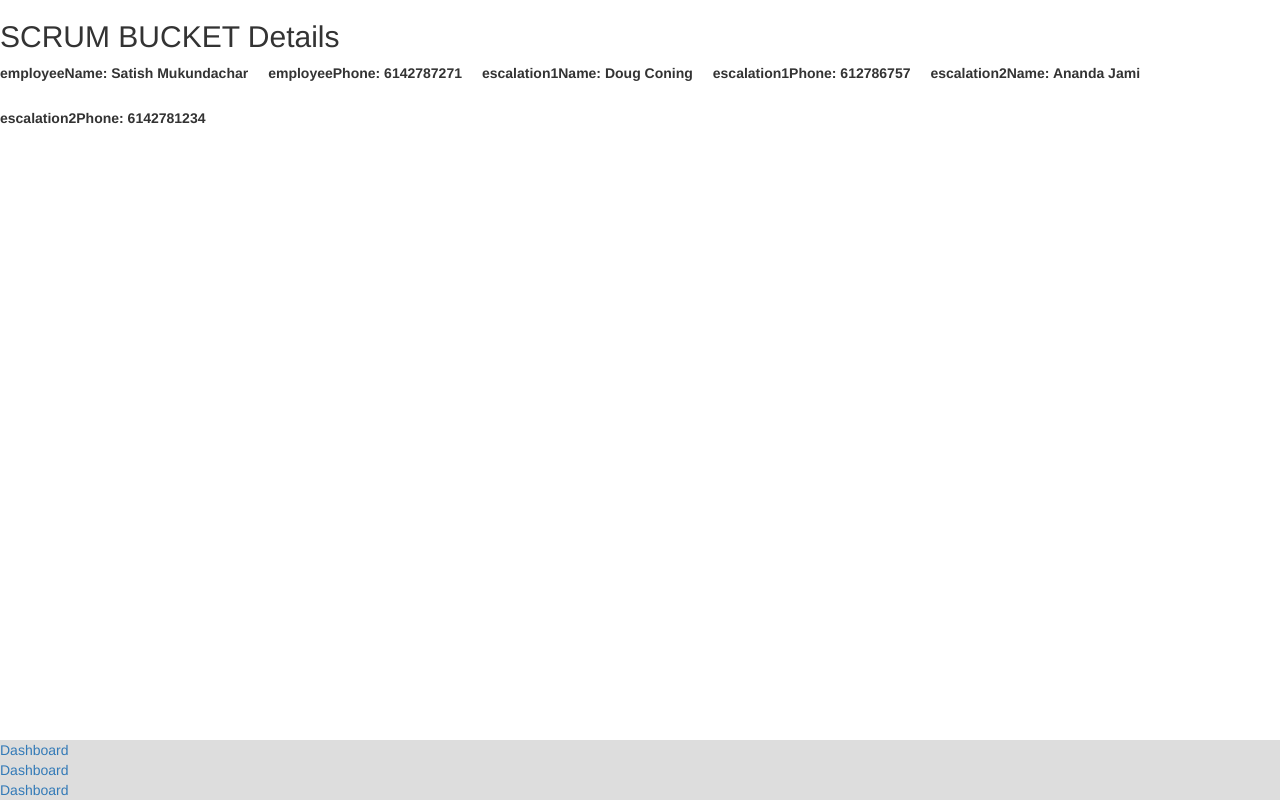
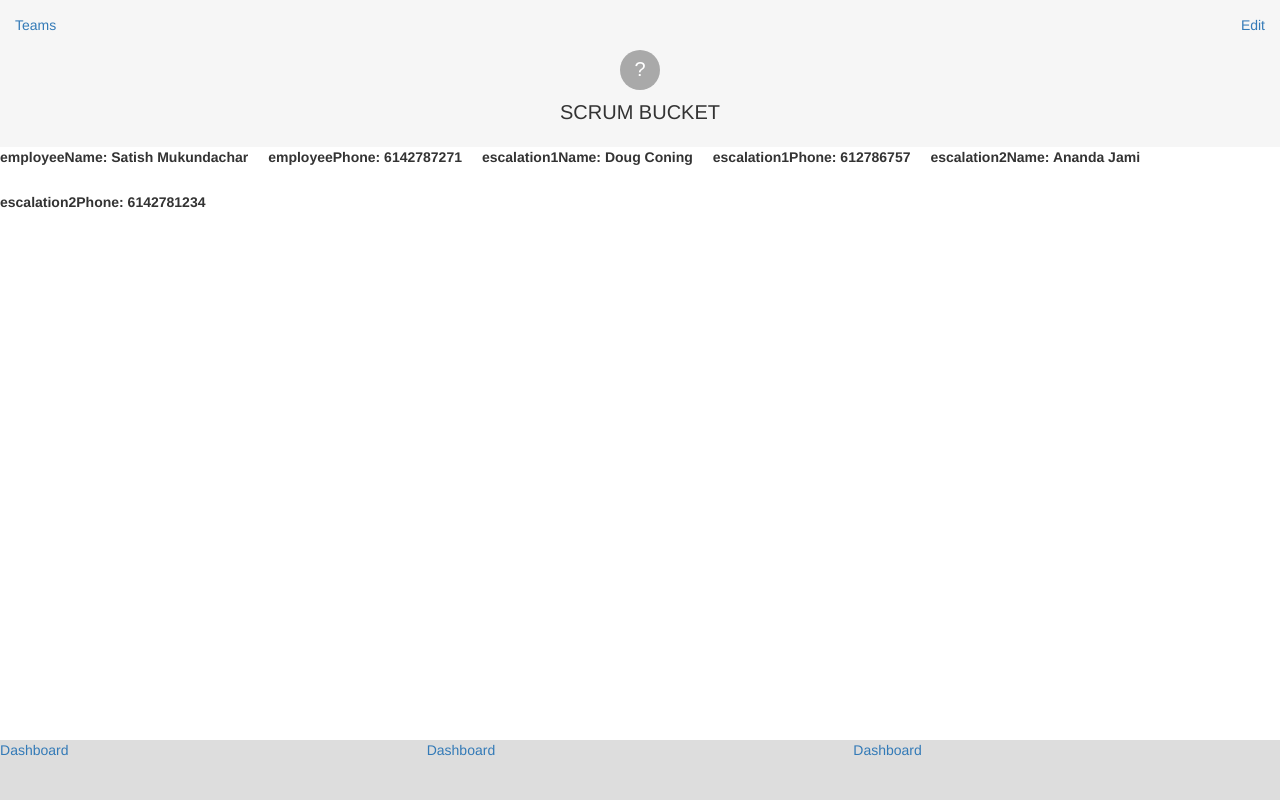
Before and after one commit to bl-scrumbucket/hackathon, an Angular app in the folder ngOnCallSupport/: page /detail/scrumBucket in a window 1280 px wide. Built offline with nearby package versions, Linux system fonts and the light colour scheme.

Commit message:
On call details changes

```diff
--- a/ngOnCallSupport/src/app/components/on-call-emp-detail/on-call-emp-detail.component.html
+++ b/ngOnCallSupport/src/app/components/on-call-emp-detail/on-call-emp-detail.component.html
@@ -1,6 +1,18 @@
-<div *ngIf="emp">
-  <h2>{{ emp.teamName | uppercase }} Details</h2>
+<div *ngIf="emp" class="oncall-details-wrapper">
+  <div class="details-header">
+    <div class="details-nav-edit">
+       <div class="teams">
+         <i></i><a routerLink="/support-dashboard">Teams</a>
+       </div>
+       <div class="edit">
+         <a routerLink="/empForm">Edit</a>
+       </div>
+    </div>
+    <span class="team-logo">?</span>
+    <span class="team-name">{{ emp.teamName | uppercase }}  </span>
 
+  </div>
+  <router-outlet></router-outlet>
   <div class="col-1-2">
     <label>employeeName: {{emp.employeeName}}
 
--- a/ngOnCallSupport/src/app/components/support-dashboard/support-dashboard.component.html
+++ b/ngOnCallSupport/src/app/components/support-dashboard/support-dashboard.component.html
@@ -24,6 +24,11 @@
              <polyline stroke-linejoin="miter"
                points="12,4 28,20 12,36" />
            </svg>
+           <!-- <svg class="arrows"  width="16" height="26" version="1.1" id="Layer_1" xmlns="http://www.w3.org/2000/svg" xmlns:xlink="http://www.w3.org/1999/xlink" x="0px" y="0px"
+           xml:space="preserve">
+          <polyline stroke-linejoin="miter" points="12,4 28,20 12,36" />
+        </svg> -->
+           <!-- <img src="/assets/images/arrow.svg" alt=""> -->
                </div>
           </div>
           <hr class="horizontal-rule"/>
--- a/ngOnCallSupport/src/styles.css
+++ b/ngOnCallSupport/src/styles.css
@@ -97,8 +97,8 @@ html {
     top: 0;
     left: 0;
     z-index: 100;
-    width: 100vw;
-    height: 100vh;
+    width: 100%;
+    height: 100%;
     background-color: rgba(192, 192, 192, 0.5);
     background-image: url("http://localhost:4200/assets/images/loading_screen.png");
     background-repeat: no-repeat;
@@ -114,12 +114,48 @@ html {
     z-index: 999999;
   }
 
-  .footer > .foorter-items-wrapper {
+  .footer > .footer-items-wrapper {
       display: flex;
       flex-direction: row;
       justify-content: center;
       align-content: center;
   }
-  .footer > .foorter-items-wrapper > div{
+  .footer > .footer-items-wrapper > div{
       flex-basis: 33.33%;
   }
+  .oncall-details-wrapper > .details-header{
+     background: #f6f6f6;
+  }
+  .details-nav-edit {
+      display: flex;
+      flex-direction: row;
+      justify-content: flex-start;
+      padding: 15px;
+  }
+  .details-nav-edit > div.teams{
+      flex-basis:50%
+  }
+  .details-nav-edit > div.edit{
+    flex-basis:50%;
+    text-align: right;
+}
+.details-header > .team-logo{
+    display: block;
+    text-align: center;
+    width: 40px;
+    height: 40px;
+    background: #a9a9a9;
+    border-radius: 50%;
+    margin: auto;
+    color: #fff;
+    line-height: 1.95;
+    font-size: 20px;
+}
+.details-header > .team-name{
+    display: block;
+    text-align: center;
+    margin: auto;
+    padding-top: 8px;
+    font-size: 20px;
+    padding-bottom: 20px;
+}
```
Also changed, not shown: 1 other file (tests, documents, lock files or other folders).
